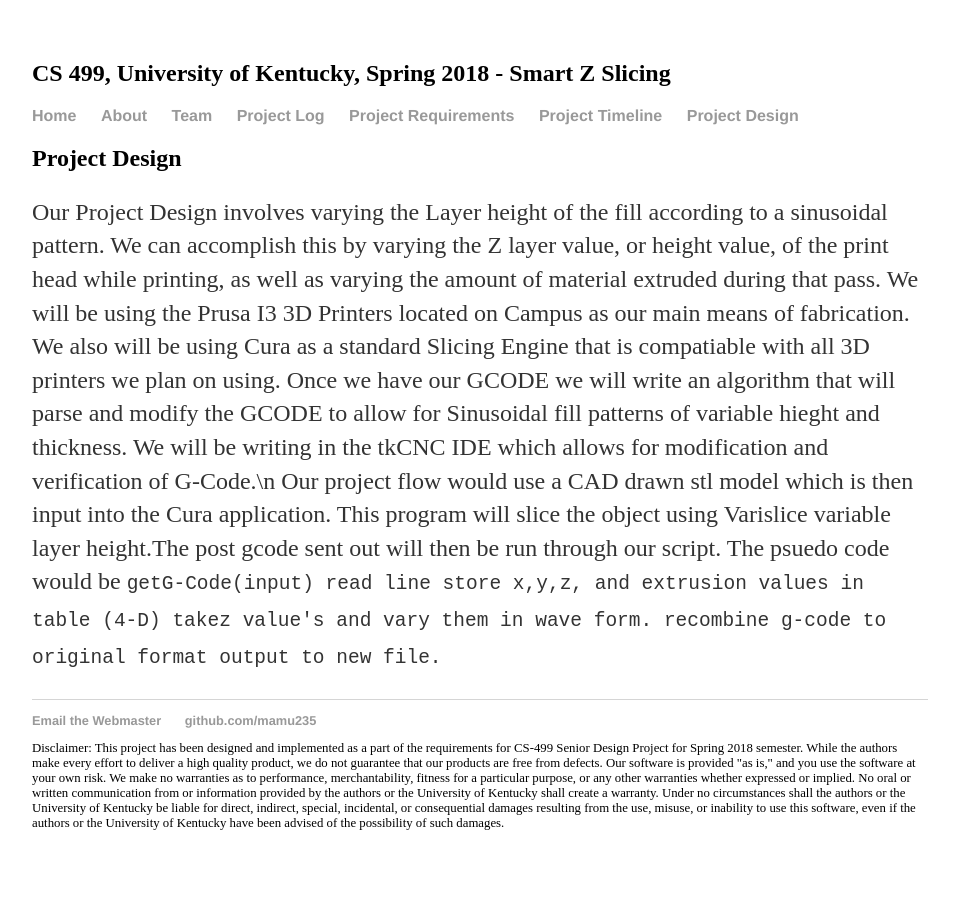
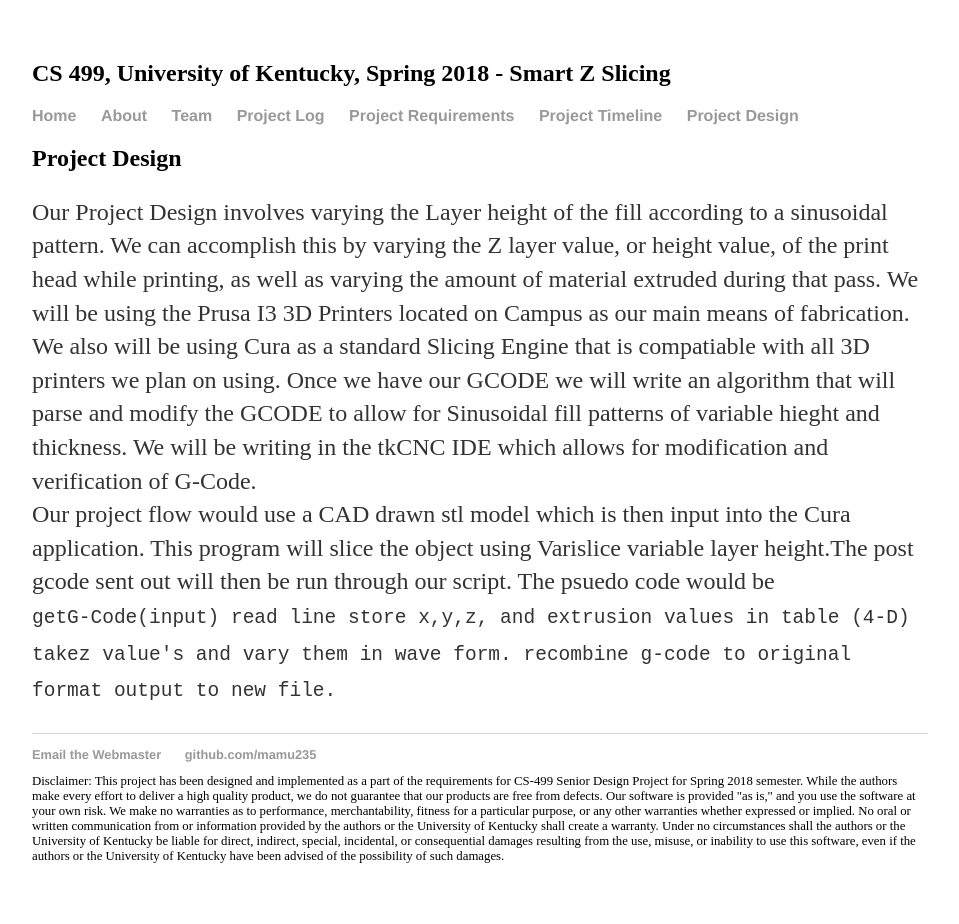
Before and after one commit to mamu235/CS-499-smart-slicing, a Jekyll site: the page built from design.html, in a window 1280 px wide. Shown: the whole page, without its empty margins (160-1119 px from the left). Built offline with Jekyll 4.4.1, drawn with Linux system fonts in a browser that asks for light colours; before the commit the page ends 900 px from its top, so only the background shows below that.

Commit message:
Update design.html

```diff
--- a/design.html
+++ b/design.html
@@ -10,10 +10,10 @@ We can accomplish this by varying the Z layer value, or height value, of the pri
 We will be using the Prusa I3 3D Printers located on Campus as our main means of fabrication.
 We also will be using Cura as a standard Slicing Engine that is compatiable with all 3D printers we plan on using.
 Once we have our GCODE we will write an algorithm that will parse and modify the GCODE to allow for Sinusoidal fill patterns of variable hieght and thickness.
-We will be writing in the tkCNC IDE which allows for modification and verification of G-Code.\n
+We will be writing in the tkCNC IDE which allows for modification and verification of G-Code.
 
-  <p2>Our project flow would use a CAD drawn stl model which is then input into the Cura application. This program will slice the object using Varislice variable layer height.The post gcode sent out will then be run through our script. The psuedo code would be
-  </p2>
+<br>Our project flow would use a CAD drawn stl model which is then input into the Cura application. This program will slice the object using Varislice variable layer height.The post gcode sent out will then be run through our script. The psuedo code would be
+<br>
 <code>getG-Code(input)
   read line
   store x,y,z, and extrusion values in table (4-D)
@@ -21,4 +21,5 @@ We will be writing in the tkCNC IDE which allows for modification and verificati
   recombine g-code to original format
   output to new file.
   </code>
+  <br>
 </p>
```
